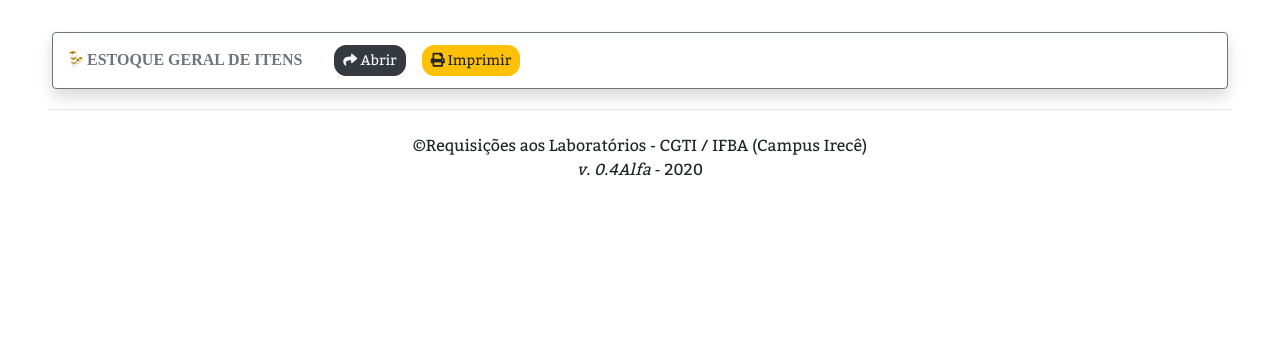
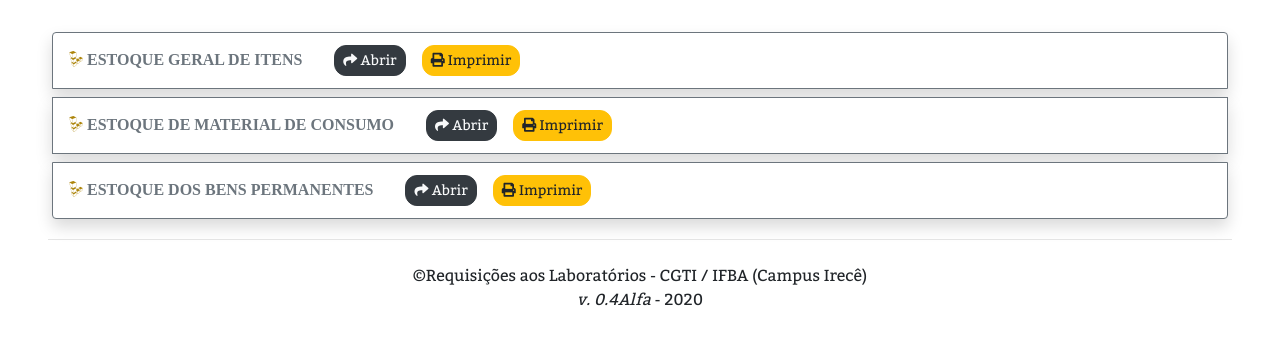
Before and after one commit to marciliobr/reqlab, a Django app: page /reports/reports_home in a window 1280 px wide. Shown: the part 131-476 px from the top of the page. Run offline with Django 3.2, Linux system fonts and the light colour scheme; the visitor is signed in with stand-in values (Sample User, id 1); data that the repository does not hold is empty; parts of the project's set-up code (start-up, migrations or seed data) failed here and were passed over; some libraries are stand-ins or nearby versions.

Commit message:
add reports 'bens de perman..'  and 'mat consumo'

```diff
--- a/lab/templates/lab/reports/reports_home.html
+++ b/lab/templates/lab/reports/reports_home.html
@@ -2,6 +2,7 @@
 {% block conteudo %}
 <h4 class="fa mb-4 text-secondary"><i class="fas fa-list p-1" style="color:#ad850b"></i>RELATÓRIOS - {{request.session.escopo_nome|upper}}</h4>
     <ul class="list-group">
+
         <li class="list-group-item border border-secondary px-3 py-2 m-1 shadow">
             <i class="fas text-secondary mr-3">
                 <i class="fab fa-linode" style="color:#ad850b"></i>
@@ -13,5 +14,31 @@
                 <i class="fas fa-print"></i>
                 Imprimir</a>
         </li>
+        <!--Estoque Material de Consumo-->
+        <li class="list-group-item border border-secondary px-3 py-2 m-1 shadow">
+            <i class="fas text-secondary mr-3">
+                <i class="fab fa-linode" style="color:#ad850b"></i>
+                ESTOQUE DE MATERIAL DE CONSUMO</i>
+            <a class="btn btn-sm btn-dark text-light mx-3 my-1" href="{% url 'report_estoque_geral' %}?consumo=True">
+                <i class="fas fa-share"></i>
+                Abrir</a>
+            <a class="btn btn-sm btn-warning my-1" target="_blank" href="{% url 'report_estoque_geral'%}?consumo=True&print=True">
+                <i class="fas fa-print"></i>
+                Imprimir</a>
+        </li>
+
+        <!--Estoque Bens Permanentes -->
+        <li class="list-group-item border border-secondary px-3 py-2 m-1 shadow">
+            <i class="fas text-secondary mr-3">
+                <i class="fab fa-linode" style="color:#ad850b"></i>
+                ESTOQUE DOS BENS PERMANENTES</i>
+            <a class="btn btn-sm btn-dark text-light mx-3 my-1" href="{% url 'report_estoque_geral' %}?permanente=True">
+                <i class="fas fa-share"></i>
+                Abrir</a>
+            <a class="btn btn-sm btn-warning my-1" target="_blank" href="{% url 'report_estoque_geral'%}?permanente=True&print=True">
+                <i class="fas fa-print"></i>
+                Imprimir</a>
+        </li>
+
     </ul>
 {% endblock %}
--- a/lab/views.py
+++ b/lab/views.py
@@ -648,9 +648,15 @@ def reports_home(request):
 @staff_member_required(login_url='/login/')
 def report_estoque_geral(request):
     assert isinstance(request, HttpRequest)
+    consumo = request.GET.get('consumo', False) == 'True'
+    permanente = request.GET.get('permanente', False) == 'True'
+    if consumo == permanente:
+        consumo, permanente = True, True
     data = {
         'is_to_print': request.GET.get('print', False) == 'True',
-        'itens_consumo': Item.objects.filter(status=STATUS_BASICO.ATIVO, tipo=Item.TIPOS_DE_ITENS.MATERIAL, escopo__id=ESCOPO_ID(request)),
-        'itens_permanente': Item.objects.filter(status=STATUS_BASICO.ATIVO, tipo=Item.TIPOS_DE_ITENS.FERRAMENTA, escopo__id=ESCOPO_ID(request))
+        'itens_consumo': Item.objects.filter(status=STATUS_BASICO.ATIVO, tipo=Item.TIPOS_DE_ITENS.MATERIAL, escopo__id=ESCOPO_ID(request)) if consumo else [],
+        'itens_permanente': Item.objects.filter(status=STATUS_BASICO.ATIVO, tipo=Item.TIPOS_DE_ITENS.FERRAMENTA, escopo__id=ESCOPO_ID(request)) if permanente else [],
+        'mostrar_consumo':consumo,
+        'mostrar_permanente':permanente
     }
     return render(request, 'lab/reports/estoque_geral.html', data)
```
Also changed, not shown: lab/templates/lab/reports/estoque_geral.html (+21 -9 lines).
